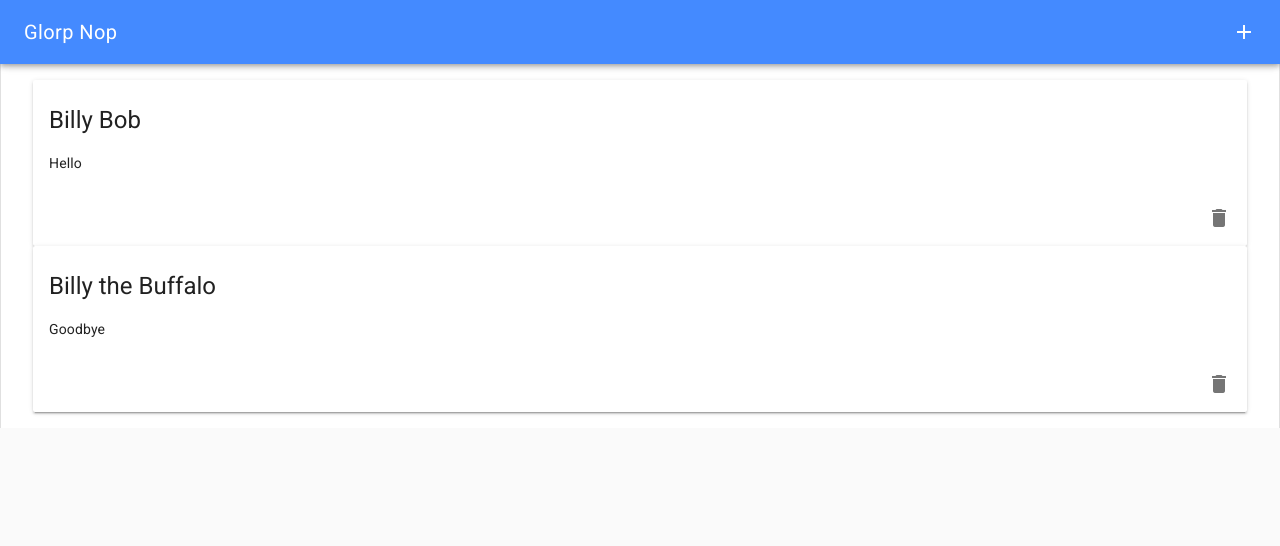
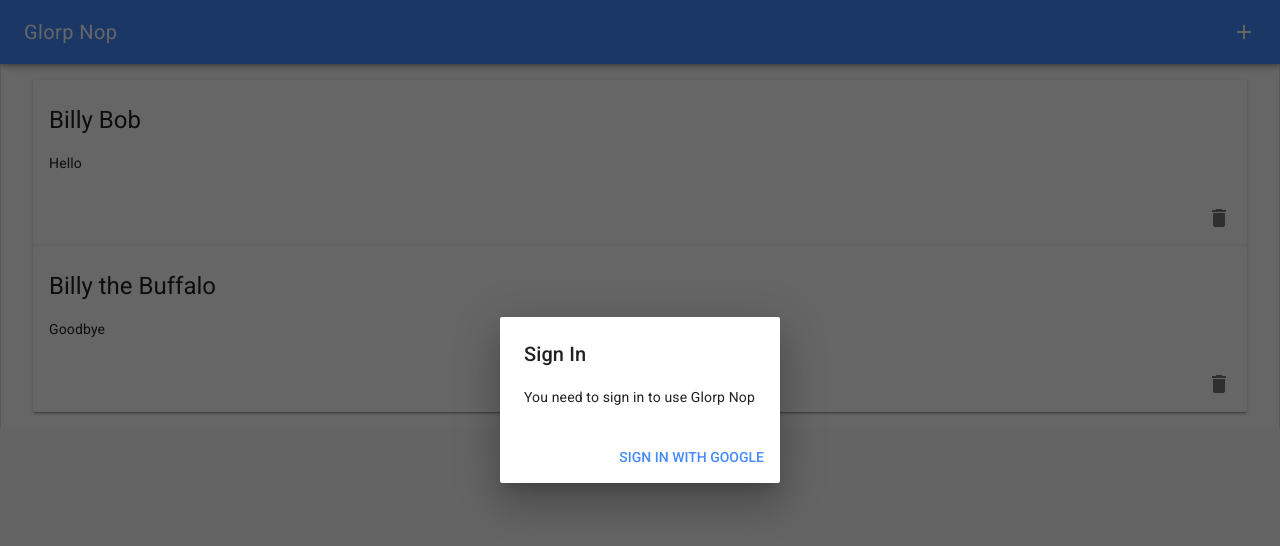
Before and after one commit to Boscillator/glorp-nop, a Vue app in the folder glorp-nop/: page / in a window 1280 px wide. Shown: the top 546 px of the page. Built offline with nearby package versions, Linux system fonts and the light colour scheme.

Commit message:
Sign in ui

```diff
--- a/glorp-nop/src/App.vue
+++ b/glorp-nop/src/App.vue
@@ -18,19 +18,22 @@
 
     <!--Popups-->
     <MessageEditor />
+    <Signin />
   </div>
 </template>
 
 <script>
 import MessagesList from '@/components/MessagesList'
 import MessageEditor from '@/components/MessageEditor'
+import Signin from '@/components/Signin'
 
 export default {
   name: "app",
   data: () => ({}),
   components: {
     MessagesList,
-    MessageEditor
+    MessageEditor,
+    Signin
   },
   methods: {
     composeMessage() {
--- /dev/null
+++ b/glorp-nop/src/components/Signin.vue
@@ -0,0 +1,26 @@
+<template>
+  <md-dialog :md-active="shown">
+      <md-dialog-title>Sign In</md-dialog-title>
+      <md-dialog-content>
+          You need to sign in to use Glorp Nop
+      </md-dialog-content>
+      <md-dialog-actions>
+          <md-button class="md-primary">Sign in With Google</md-button>
+      </md-dialog-actions>
+  </md-dialog>
+</template>
+
+<script>
+export default {
+    name: 'Signin',
+    computed: {
+        shown() {
+            return !this.$store.isSignedIn
+        }
+    }
+}
+</script>
+
+<style>
+
+</style>
--- a/glorp-nop/src/store.js
+++ b/glorp-nop/src/store.js
@@ -3,6 +3,7 @@ import Vuex from 'vuex'
 export const state = {
     show_message_editor: false,
     sending_message: false,
+    user: null,
     messages: [
         {
             id:'1',
@@ -17,6 +18,10 @@ export const state = {
     ]
 }
 
+export const getters = {
+    isSignedIn: state => user!=null
+}
+
 export const mutations = {
     addMessage(state, payload) {
         state.messages.push( {
@@ -25,6 +30,7 @@ export const mutations = {
             body: payload.message.body
         })
     },
+
     removeMessage(state, id) {
         //Keep all messages who id is not the one that is being deleted
         state.messages = state.messages.filter( message => message.id != id )
```
